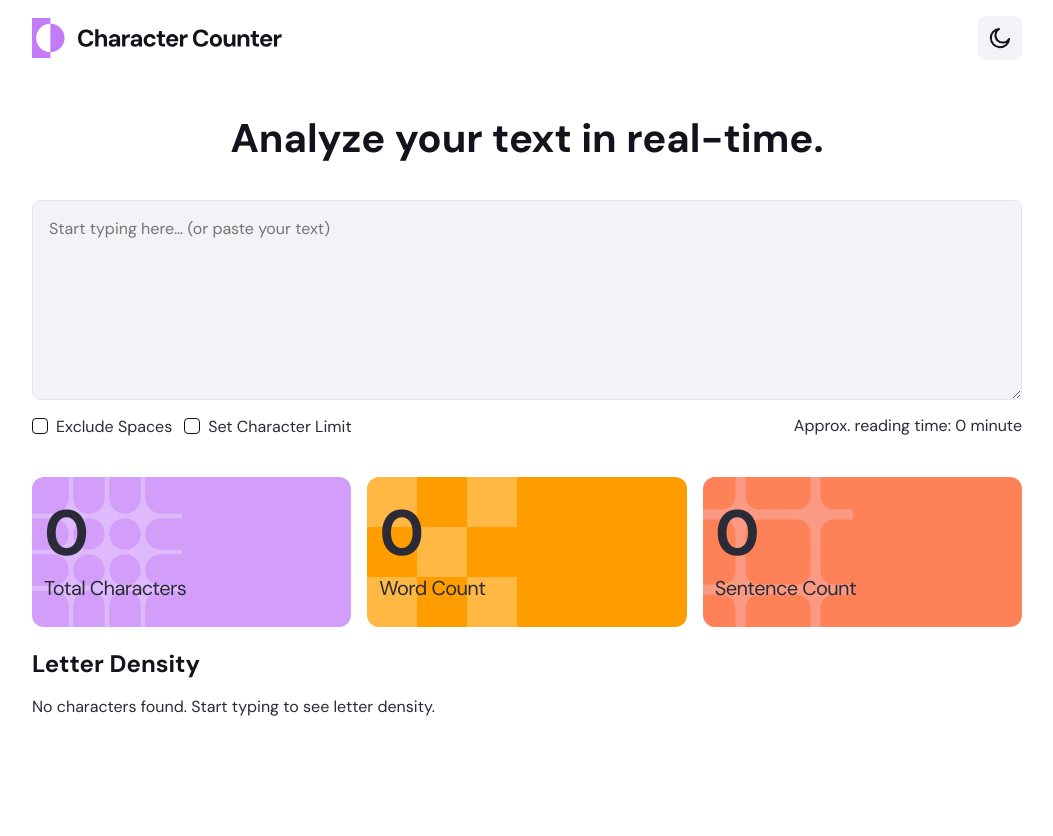
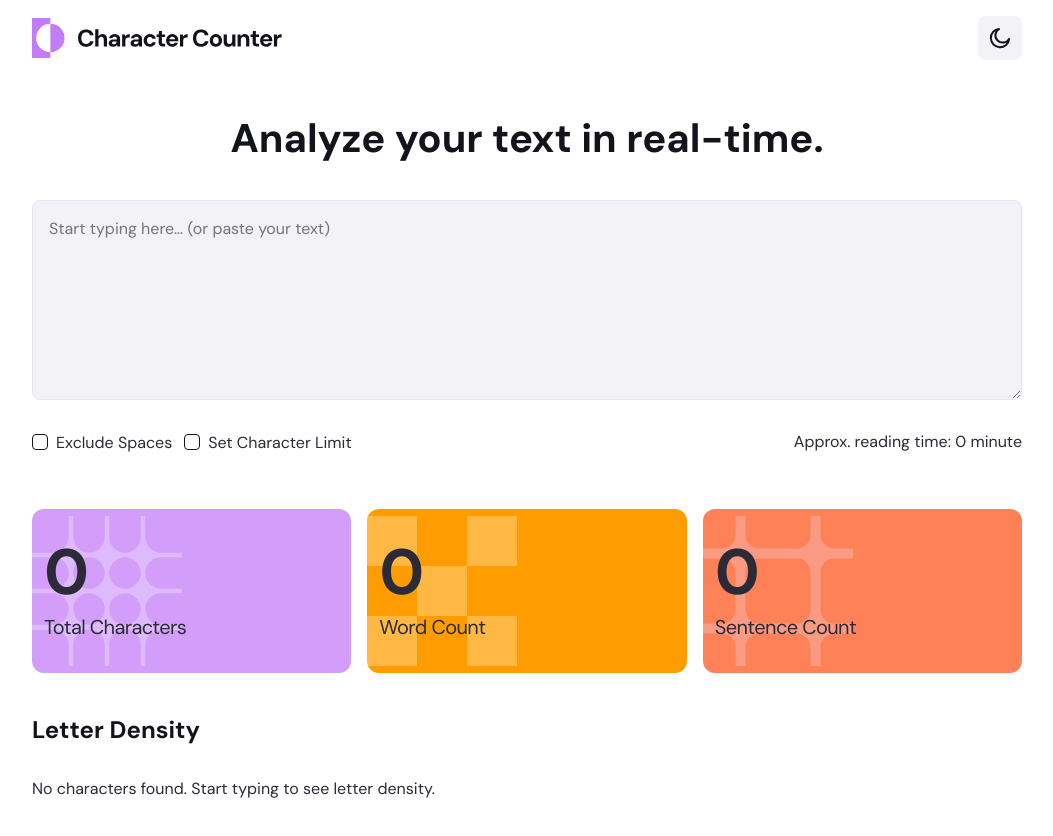
Before and after one commit to MattPahuta/character-counter-app, a React (Vite) app: page / in a window 1280 px wide. Shown: the top 836 px of the page, without its empty margins (113-1166 px from the left). Before the commit the page ends 800 px from the top, so only its background shows below. Built offline with nearby package versions, Linux system fonts and the light colour scheme; the HTML template or start-up script is replaced by a standard one.

Commit message:
Update css reset

```diff
--- a/src/styles/global.css
+++ b/src/styles/global.css
@@ -11,17 +11,10 @@
     text-size-adjust: none;
   }
 
-  body,
-  h1,
-  h2,
-  h3,
-  h4,
-  p,
-  figure,
-  blockquote,
-  dl,
-  dd {
+  body {
+    min-block-size: 100vh;
     margin: 0;
+    line-height: 1.6;
   }
 
   [role="list"] {
@@ -30,14 +23,10 @@
     padding: 0;
   }
 
-  body {
-    min-block-size: 100vh;
-    line-height: 1.6;
-  }
-
   h1,
   h2,
   h3,
+  h4,
   button,
   input,
   label {
@@ -207,8 +196,6 @@
     }
   }
 
-
-
   h1,
   h2,
   h3 {
```
